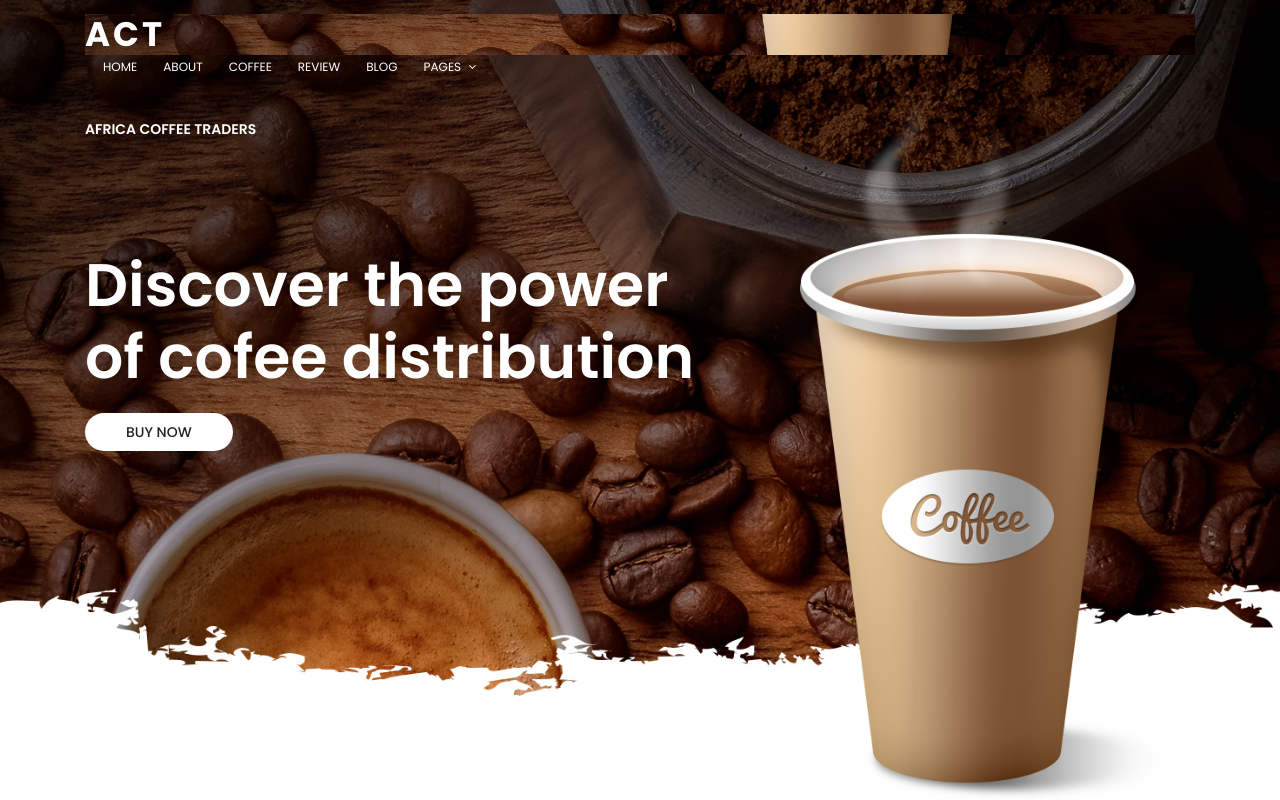
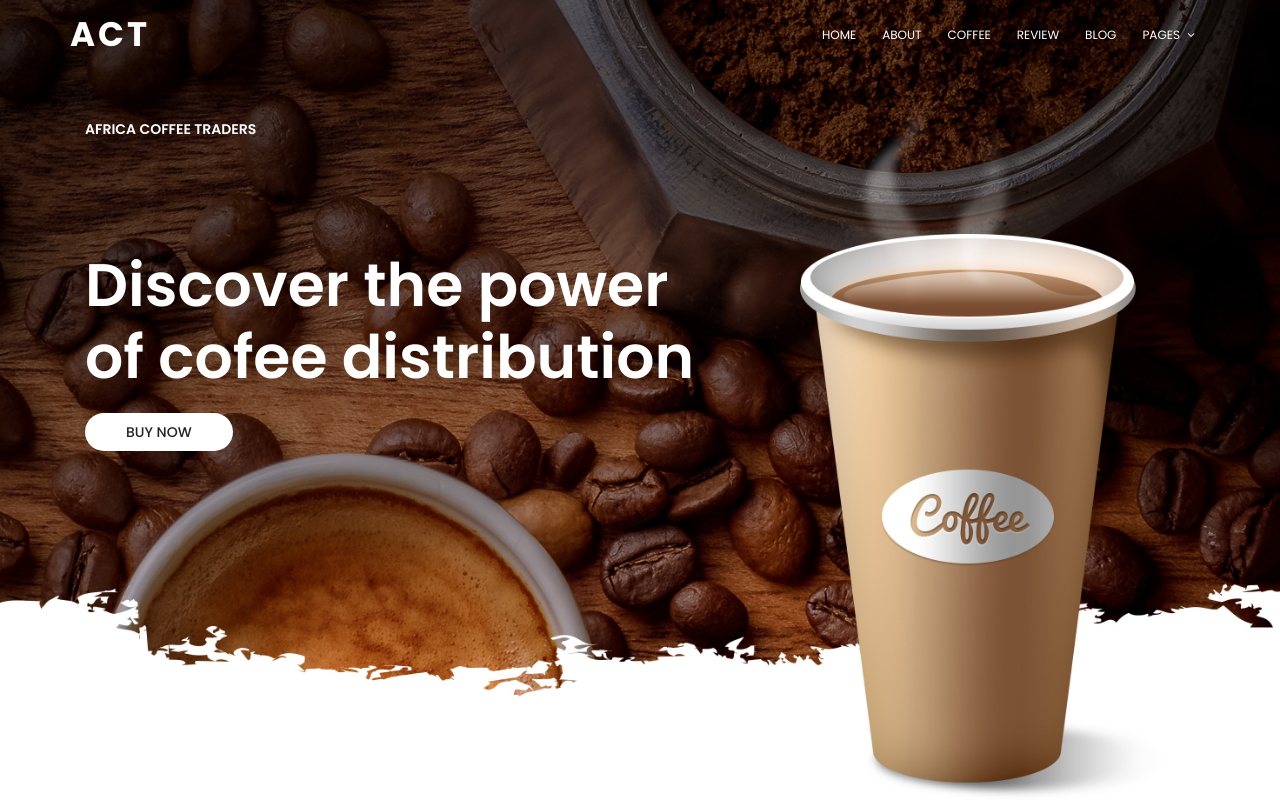
Before and after one commit to VKwamboka/Greemcoffee, a plain HTML site: page index.html in a window 1280 px wide. Shown: the top 800 px of the page. Drawn offline with nearby package versions, Linux system fonts and the light colour scheme; some packages are replaced by stand-ins of ours.

Commit message:
Made changes

```diff
--- a/Coffee - Doc/css/main.css
+++ b/Coffee - Doc/css/main.css
@@ -111,7 +111,7 @@ section p {
 
 .logo {
     padding-bottom: 30px;
-    padding-left: 30px;
+    /* padding-left: 30px; */
     padding-top: 70px;
 }
 
--- a/index.html
+++ b/index.html
@@ -34,7 +34,7 @@
 			  <header id="header" id="home">
 
 			    <div class="container">
-			    	<div class="banner-area">
+			    	<div class="row align-items-center justify-content-between d-flex">
 				      <div id="logo">
 				        <a href="index.html">
 							<h1 style="color: white;">ACT</h1>
```
